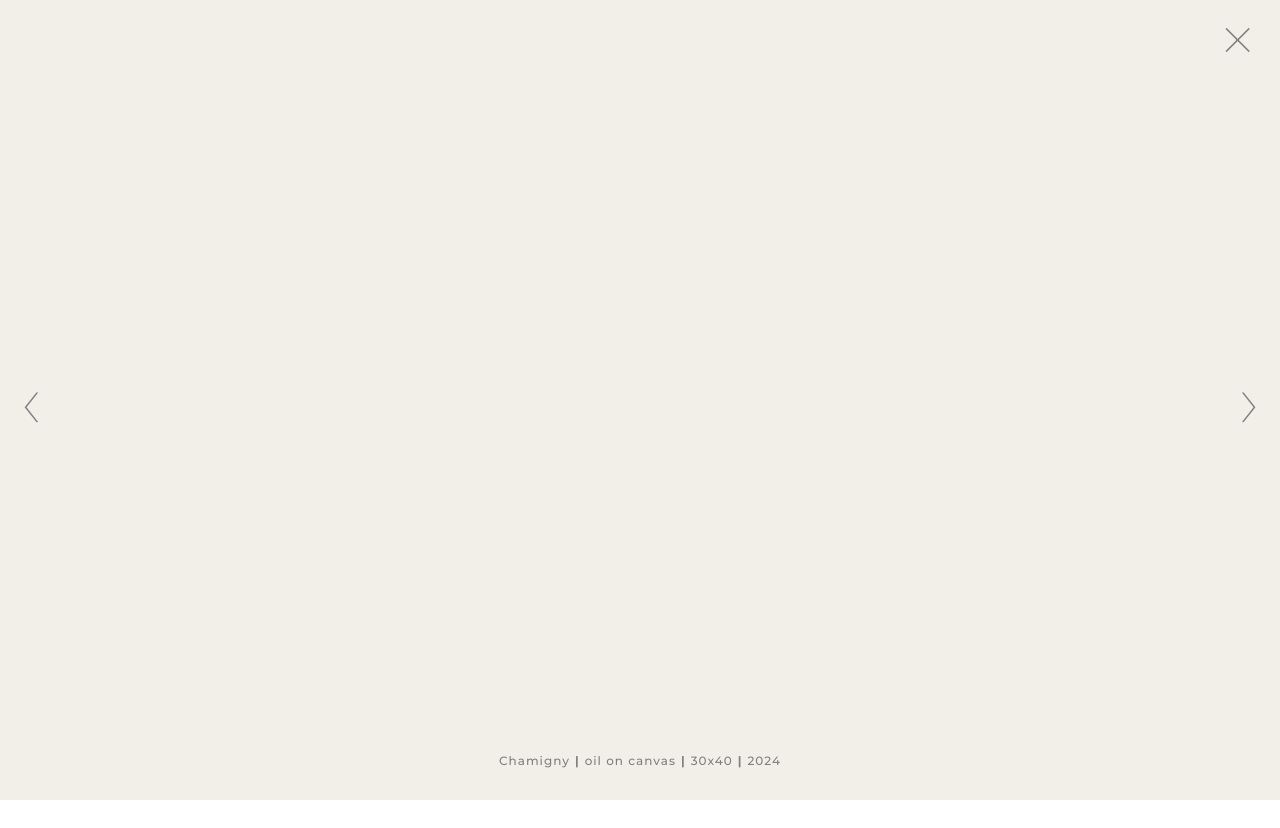
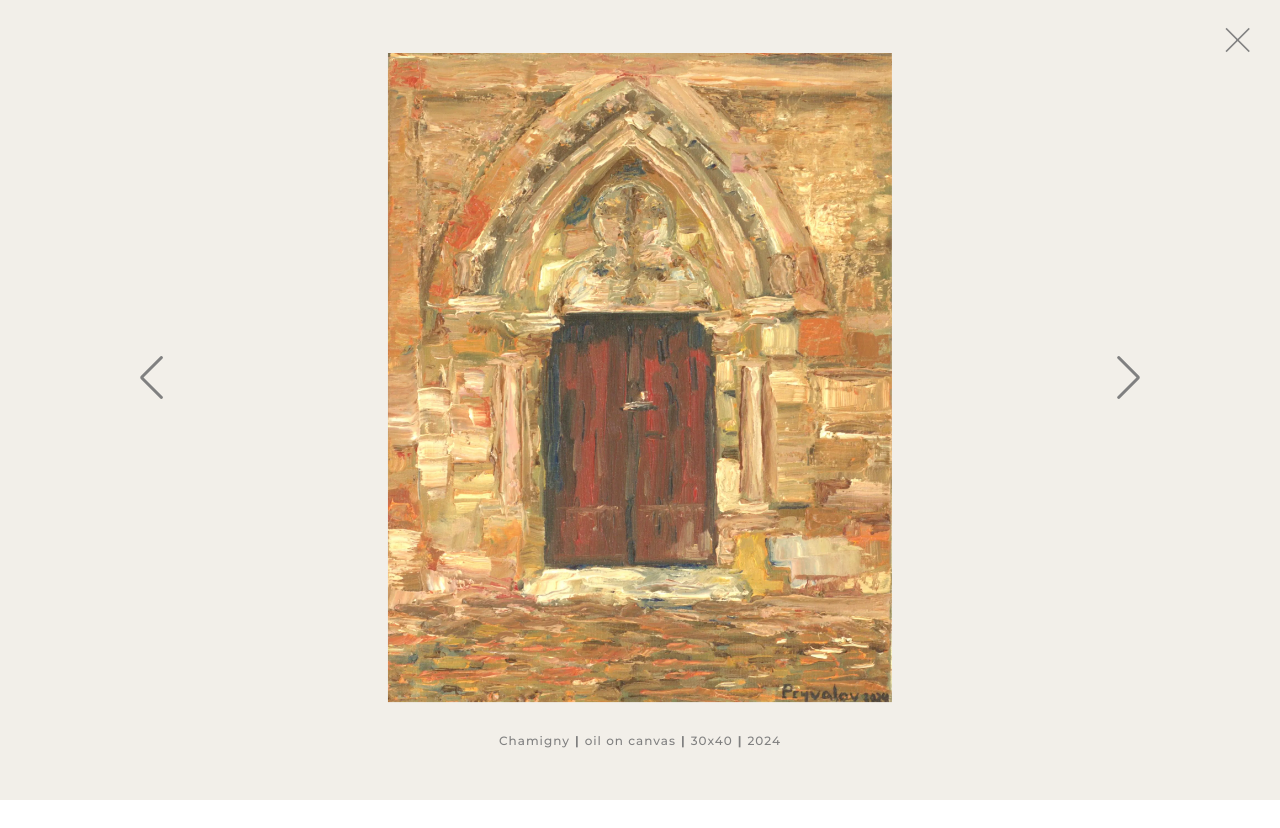
Before and after one commit to multumInParvo/oleksandr_pryvalov, a React (Create React App) app in the folder my-app/: page /gallery/0 in a window 1280 px wide. Built offline with nearby package versions, Linux system fonts and the light colour scheme.

Commit message:
improved Gallery with swiper

```diff
--- a/my-app/src/components/Gallery/Gallery.jsx
+++ b/my-app/src/components/Gallery/Gallery.jsx
@@ -1,9 +1,11 @@
-// Gallery //
-import React, { useState, useEffect, useRef } from 'react';
-import Slider from 'react-slick';
+import React, { useState, useEffect } from 'react';
 import { useParams, useNavigate, useLocation } from 'react-router-dom';
-import 'slick-carousel/slick/slick.css';
-import 'slick-carousel/slick/slick-theme.css';
+import { Swiper, SwiperSlide } from 'swiper/react';
+import 'swiper/css';
+import 'swiper/css/navigation';
+import 'swiper/css/pagination';
+import 'swiper/css/a11y';
+import { Navigation, Pagination, A11y } from 'swiper/modules';
 import './Gallery.scss';
 
 const Gallery = () => {
@@ -14,7 +16,6 @@ const Gallery = () => {
   const [currentIndex, setCurrentIndex] = useState(initialIndex);
   const [paintings, setPaintings] = useState([]);
   const [isLoading, setIsLoading] = useState(true);
-  const sliderRef = useRef(null);
 
   useEffect(() => {
     setIsLoading(true);
@@ -31,17 +32,6 @@ const Gallery = () => {
       });
   }, [initialIndex]);
 
-  const settings = {
-    initialSlide: initialIndex,
-    infinite: true,
-    speed: 320,
-    slidesToShow: 1,
-    slidesToScroll: 1,
-    fade: true,
-    arrows: false,
-    beforeChange: (oldIndex, newIndex) => setCurrentIndex(newIndex),
-  };
-
   const closeModal = () => {
     const from = location.state?.from || '/';
     navigate(from);
@@ -51,30 +41,30 @@ const Gallery = () => {
     e.stopPropagation();
   };
 
-  const handlePrevClick = (e) => {
-    e.stopPropagation();
-    sliderRef.current.slickPrev();
-  };
-
-  const handleNextClick = (e) => {
-    e.stopPropagation();
-    sliderRef.current.slickNext();
-  };
-
   return (
     <div className={`gallery-container ${isLoading ? 'loading' : ''}`}>
       {paintings.length > 0 && (
         <div className="lightbox-overlay">
           <div className="lightbox" onClick={stopPropagation}>
-            <Slider ref={sliderRef} {...settings}>
+            <Swiper
+              modules={[Navigation, Pagination, A11y]}
+              spaceBetween={0}
+              slidesPerView={1}
+              initialSlide={initialIndex}
+              loop={true}
+              onSlideChange={(swiper) => setCurrentIndex(swiper.realIndex)}
+              pagination={{ clickable: true }}
+              navigation
+              touchStartPreventDefault={false}
+            >
               {paintings.map((painting, idx) => (
-                <img key={idx} src={painting.picture} alt={painting.title} />
+                <SwiperSlide key={idx}>
+                  <img src={painting.picture} alt={painting.title} />
+                </SwiperSlide>
               ))}
-            </Slider>
+            </Swiper>
           </div>
           <button className="close-button" onClick={closeModal}>×</button>
-          <button className="nav-button prev-button" onClick={handlePrevClick}>‹</button>
-          <button className="nav-button next-button" onClick={handleNextClick}>›</button>
           <div className="painting-details">
             <p>{paintings[currentIndex].title}<strong>|</strong></p>
             <p>{paintings[currentIndex].medium}<strong>|</strong></p>
--- a/my-app/src/components/Gallery/Gallery.scss
+++ b/my-app/src/components/Gallery/Gallery.scss
@@ -1,5 +1,5 @@
 .gallery-container {
-  min-height: 70vh; /* Apply minimum height to prevent footer shift */
+  min-height: 70vh;
   visibility: visible;
 
   &.loading {
@@ -26,15 +26,31 @@
   max-height: 650px;
   max-width: 80%;
 
+  .swiper-slide {
+    display: flex;
+    justify-content: center;
+
     img {
       max-width: 100%;
       height: 650px;
       object-fit: contain;
     }
   }
+  .swiper-button-prev,
+  .swiper-button-next {
+    color: #808080;
+  }
 
-.close-button,
-.nav-button {
+  .swiper-pagination-bullet {
+    display: none;
+  }
+
+  .swiper-pagination-bullet-active {
+    display: none;
+  }
+}
+
+.close-button {
   line-height: 0.5;
   padding: 0;
   position: absolute;
@@ -45,27 +61,12 @@
   font-weight: 100;
   cursor: pointer;
   z-index: 1;
-}
-
-.close-button {
   right: 20px;
   top: 20px;
 }
 
-.prev-button {
-  left: 20px;
-  top: 50%;
-  transform: translateY(-50%);
-}
-
-.next-button {
-  right: 20px;
-  top: 50%;
-  transform: translateY(-50%);
-}
-
 .painting-details {
-  margin-top: 70px;
+  margin-top: 30px;
   display: flex;
   flex-direction: row;
   color: #808080;
@@ -87,21 +88,22 @@
   .lightbox-overlay {
     .lightbox {
       position: relative;
-      max-height: 650px;
+      max-height: 500px;
       max-width: 100%;
 
       img {
-        height: 650px;
+        height: 500px;
+      }
+
+      .swiper-button-prev,
+      .swiper-button-next {
+        display: none;
       }
     }
 
     .painting-details {
       display: flex;
       justify-content: center;
-    }
-
-    .nav-button {
-      display: none;
     }
   }
 }
@@ -112,8 +114,13 @@
       position: relative;
       max-height: 500px;
 
+      .swiper-slide {
+        display: flex;
+        justify-content: center;
+
         img {
           max-height: 500px;
+        }
       }
     }
 
@@ -127,9 +134,5 @@
         display: none;
       }
     }
-
-    .nav-button {
-      display: none;
   }
 }
-}
```
Lines whose indentation alone changed are shown as unchanged.
